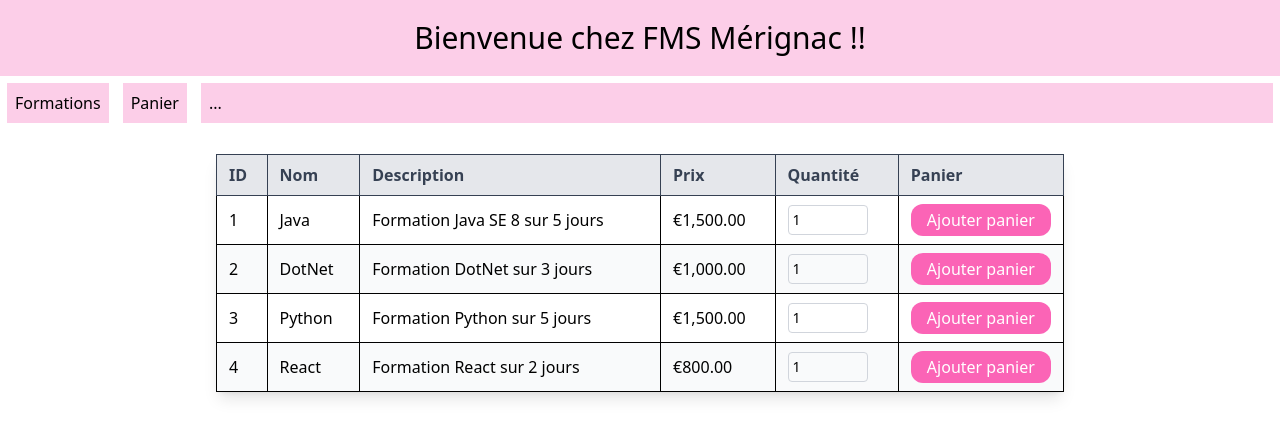
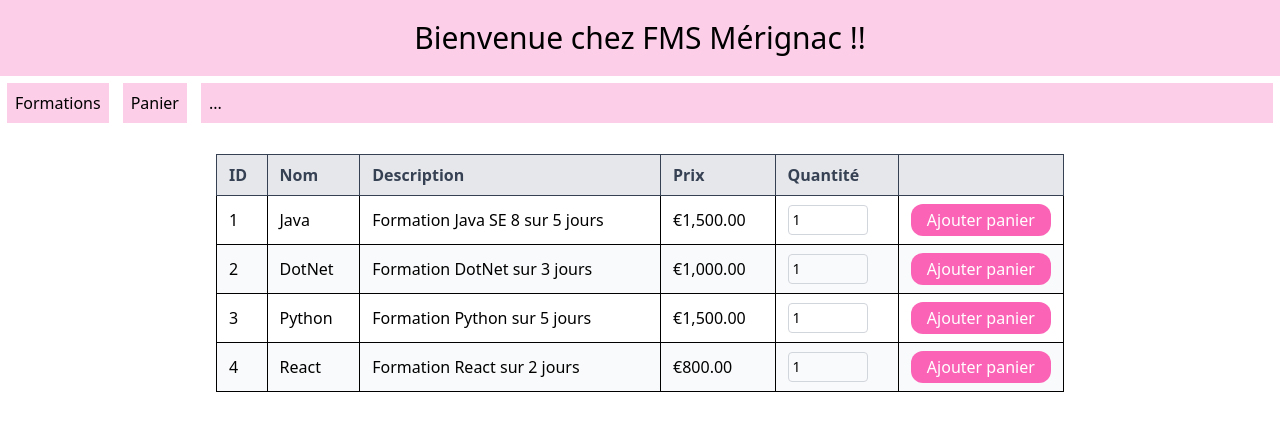
Before and after one commit to AmandineGrardLaurent/trainings-front-app, an Angular app: page /trainings in a window 1280 px wide. Shown: the top 438 px of the page. Built offline with nearby package versions, Linux system fonts and the light colour scheme.

Commit message:
refactor: remove shadow from tables in cart and trainings components

```diff
--- a/src/app/components/cart/cart.component.html
+++ b/src/app/components/cart/cart.component.html
@@ -1,6 +1,6 @@
 <div class="p-6 max-w-4xl mx-auto">
   @if (listCartTrainings.length > 0) {
-    <table class="w-full shadow-lg">
+    <table class="w-full">
       <thead>
         <tr class="bg-gray-200 text-gray-700">
           <th class="border px-3 py-2 text-left">ID</th>
@@ -18,7 +18,7 @@
             <td class="border px-3 py-2">{{ training.description }}</td>
             <td class="border px-3 py-2">{{ training.price | currency: 'EUR' }}</td>
             <td class="border px-3 py-2">{{ training.quantity }}</td>
-            <td class="border px-3 py-2">
+            <td class="px-3 py-2">
               <button
                 class="w-full p-1 bg-pink-400 text-white rounded-xl hover:bg-pink-500 transition"
                 (click)="removeTrainingFromCart(training)"
--- a/src/app/components/trainings/trainings.component.html
+++ b/src/app/components/trainings/trainings.component.html
@@ -7,7 +7,7 @@
   </button> -->
 
   @if (listTrainings?.length) {
-    <table class="w-full shadow-lg">
+    <table class="w-full">
       <thead>
         <tr class="bg-gray-200 text-gray-700">
           <th class="border px-3 py-2 text-left">ID</th>
@@ -15,7 +15,7 @@
           <th class="border px-3 py-2 text-left">Description</th>
           <th class="border px-3 py-2 text-left">Prix</th>
           <th class="border px-3 py-2 text-left">Quantité</th>
-          <th class="border px-3 py-2 text-left">Panier</th>
+          <th class="border px-3 py-2 text-left"></th>
         </tr>
       </thead>
       <tbody>
```
